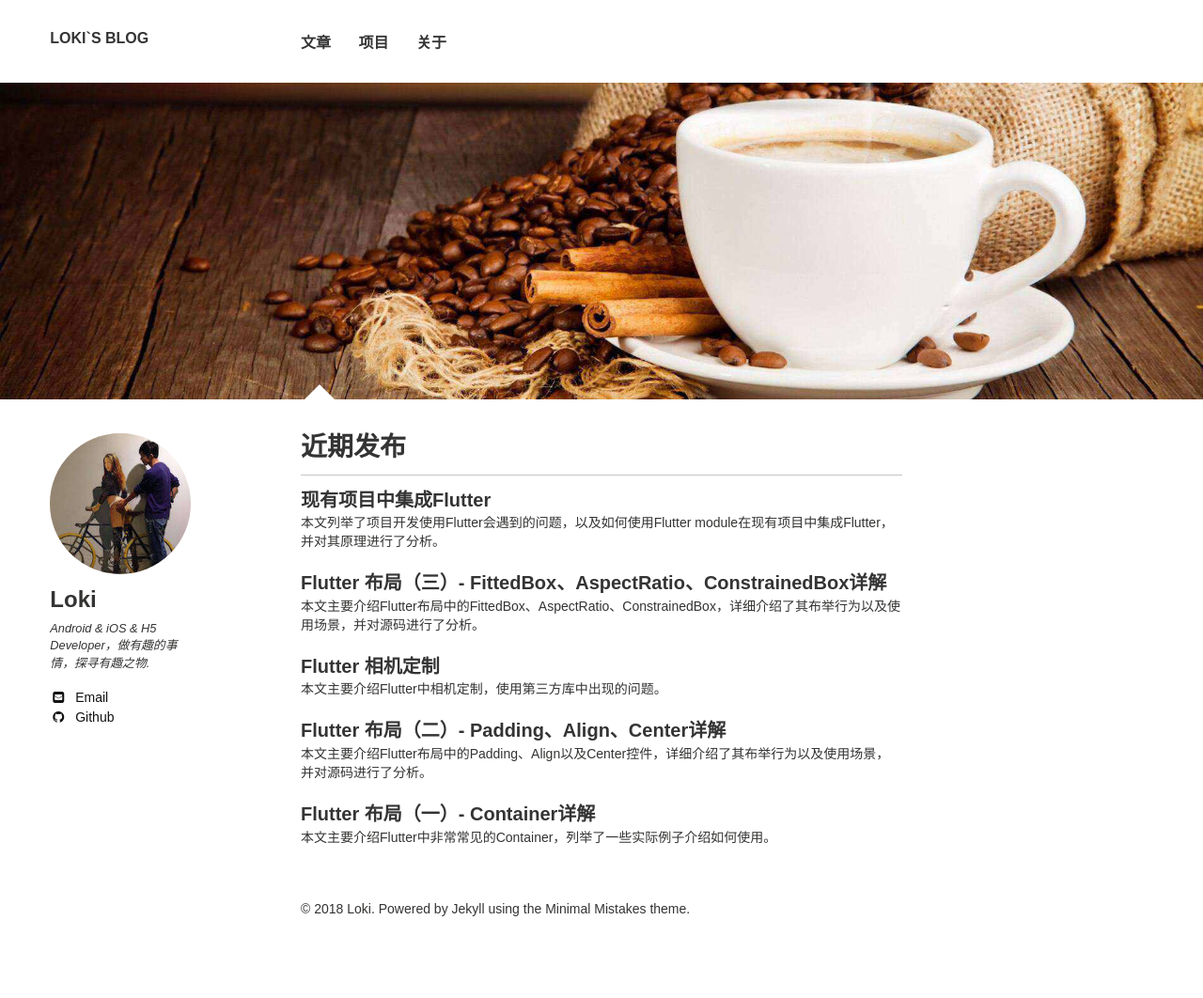
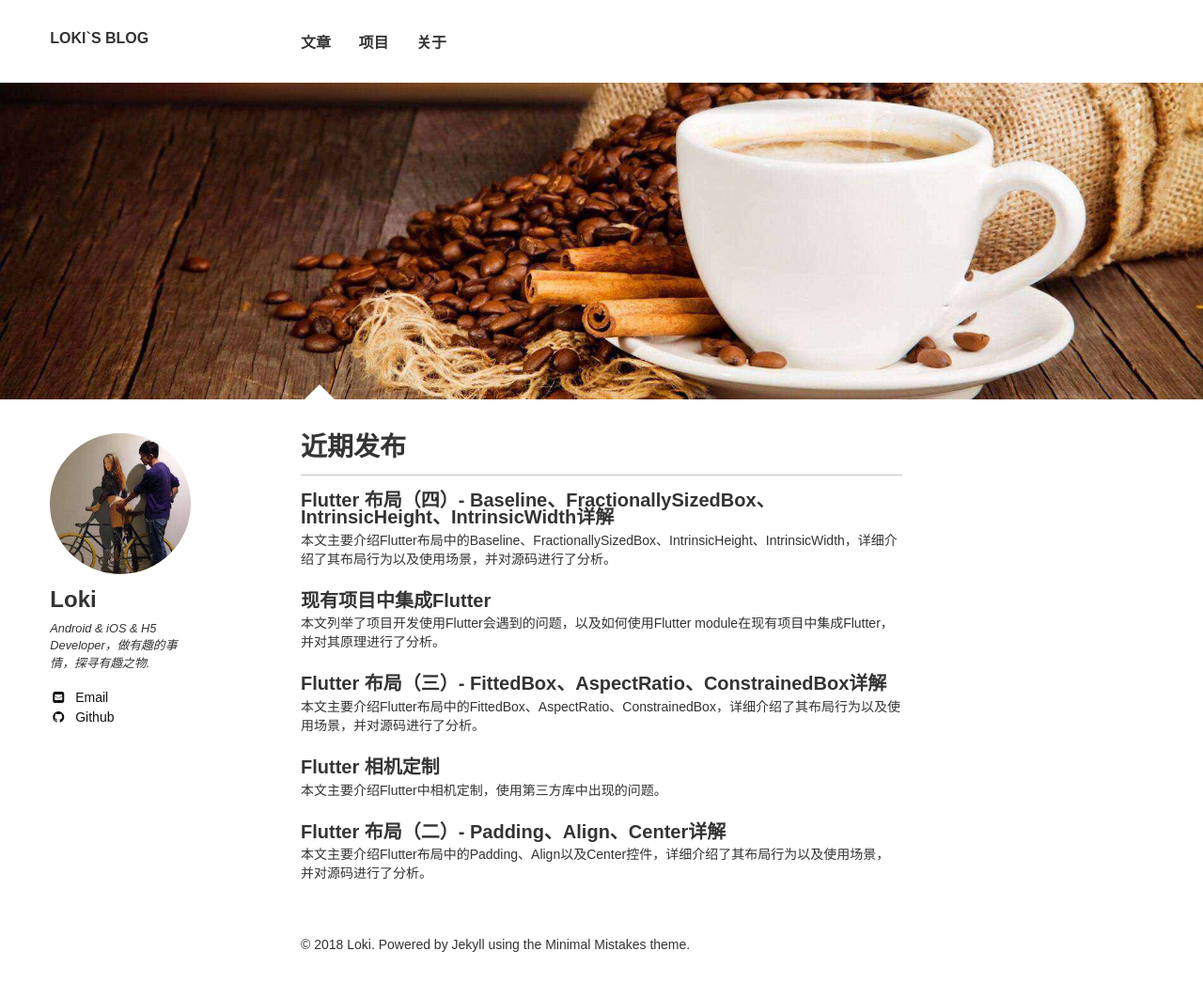
Before and after one commit to yang7229693/yang7229693.github.io, a Jekyll site: the page built from index.md, in a window 1280 px wide. Shown: the whole page at 94% size. Built offline with Jekyll 4.4.1, drawn with Linux system fonts in a browser that asks for light colours; before the commit the page ends 1024 px from its top, so only the background shows below that; part of the change alters nothing that is shown.

Commit message:
add post

````diff
--- a/_posts/2018-06-10-flutter-widget-layout-02.md
+++ b/_posts/2018-06-10-flutter-widget-layout-02.md
@@ -2,14 +2,14 @@
 layout: post
 title: Flutter 布局（二）- Padding、Align、Center详解
 categories: reading-notes
-excerpt: 本文主要介绍Flutter布局中的Padding、Align以及Center控件，详细介绍了其布举行为以及使用场景，并对源码进行了分析。
+excerpt: 本文主要介绍Flutter布局中的Padding、Align以及Center控件，详细介绍了其布局行为以及使用场景，并对源码进行了分析。
 tag: [Flutter, Layout, Widget, Padding. Align, Center]
 comments: true
 image:
   feature: pic-book-1.jpg
 ---
 
-> 本文主要介绍Flutter布局中的Padding、Align以及Center控件，详细介绍了其布举行为以及使用场景，并对源码进行了分析。
+> 本文主要介绍Flutter布局中的Padding、Align以及Center控件，详细介绍了其布局行为以及使用场景，并对源码进行了分析。
 
 ## 1. Padding
 
--- a/_posts/2018-06-22-flutter-widget-3.md
+++ b/_posts/2018-06-22-flutter-widget-3.md
@@ -2,14 +2,14 @@
 layout: post
 title: Flutter 布局（三）- FittedBox、AspectRatio、ConstrainedBox详解
 categories: reading-notes
-excerpt: 本文主要介绍Flutter布局中的FittedBox、AspectRatio、ConstrainedBox，详细介绍了其布举行为以及使用场景，并对源码进行了分析。
+excerpt: 本文主要介绍Flutter布局中的FittedBox、AspectRatio、ConstrainedBox，详细介绍了其布局行为以及使用场景，并对源码进行了分析。
 tag: [Flutter, Layout, Widget, FittedBox, AspectRatio, ConstrainedBox]
 comments: true
 image:
   feature: pic-book-1.jpg
 ---
 
-> 本文主要介绍Flutter布局中的FittedBox、AspectRatio、ConstrainedBox，详细介绍了其布举行为以及使用场景，并对源码进行了分析。
+> 本文主要介绍Flutter布局中的FittedBox、AspectRatio、ConstrainedBox，详细介绍了其布局行为以及使用场景，并对源码进行了分析。
 
 ## 1. FittedBox
 
--- /dev/null
+++ b/_posts/2018-07-15-flutter-layout-widget-4.md
@@ -0,0 +1,427 @@
+---
+layout: post
+title: Flutter 布局（四）- Baseline、FractionallySizedBox、IntrinsicHeight、IntrinsicWidth详解
+categories: reading-notes
+excerpt: 本文主要介绍Flutter布局中的Baseline、FractionallySizedBox、IntrinsicHeight、IntrinsicWidth，详细介绍了其布局行为以及使用场景，并对源码进行了分析。
+tag: [Flutter, Layout, Widget, FittedBox, AspectRatio, ConstrainedBox]
+comments: true
+image:
+  feature: pic-book-1.jpg
+---
+
+> 本文主要介绍Flutter布局中的Baseline、FractionallySizedBox、IntrinsicHeight、IntrinsicWidth四种控件，详细介绍了其布局行为以及使用场景，并对源码进行了分析。
+
+## 1. Baseline
+
+> A widget that positions its child according to the child's baseline.
+
+
+### 1.1 简介
+
+Baseline这个控件，做过移动端开发的都会了解过，一般文字排版的时候，可能会用到它。它的作用很简单，根据child的baseline，来调整child的位置。例如两个字号不一样的文字，希望底部在一条水平线上，就可以使用这个控件，是一个非常基础的控件。
+
+关于字符的Baseline，可以看下下面这张图，这具体就涉及到了字体排版，感兴趣的同学可以自行了解。
+
+![Baseline](http://whysodiao.com/images/baseline-intro.png)
+
+### 1.2 布局行为
+
+Baseline控件布局行为分为两种情况：
+
+* 如果child有baseline，则根据child的baseline属性，调整child的位置；
+* 如果child没有baseline，则根据child的bottom，来调整child的位置。
+
+### 1.3 继承关系
+
+```
+Object > Diagnosticable > DiagnosticableTree > Widget > RenderObjectWidget > SingleChildRenderObjectWidget > Baseline
+```
+ {: .notice}
+
+### 1.4 示例代码
+
+```
+new Row(
+  mainAxisAlignment: MainAxisAlignment.spaceBetween,
+  children: <Widget>[
+    new Baseline(
+      baseline: 50.0,
+      baselineType: TextBaseline.alphabetic,
+      child: new Text(
+        'TjTjTj',
+        style: new TextStyle(
+          fontSize: 20.0,
+          textBaseline: TextBaseline.alphabetic,
+        ),
+      ),
+    ),
+    new Baseline(
+      baseline: 50.0,
+      baselineType: TextBaseline.alphabetic,
+      child: new Container(
+        width: 30.0,
+        height: 30.0,
+        color: Colors.red,
+      ),
+    ),
+    new Baseline(
+      baseline: 50.0,
+      baselineType: TextBaseline.alphabetic,
+      child: new Text(
+        'RyRyRy',
+        style: new TextStyle(
+          fontSize: 35.0,
+          textBaseline: TextBaseline.alphabetic,
+        ),
+      ),
+    ),
+  ],
+)
+```
+ {: .notice}
+
+上述运行结果是左右两个文本跟中间的Container底部在一个水平线上，这也印证了Baseline的布局行为。
+
+![Baseline样例](http://whysodiao.com/images/baseline-sample.png)
+
+### 1.5 源码解析
+
+```
+const Baseline({
+  Key key,
+  @required this.baseline,
+  @required this.baselineType,
+  Widget child
+})
+```
+ {: .notice}
+
+#### 1.5.1 属性解析
+
+**baseline**：baseline数值，必须要有，从顶部算。
+
+**baselineType**：bseline类型，也是必须要有的，目前有两种类型：
+
+* alphabetic：对齐字符底部的水平线；
+* ideographic：对齐表意字符的水平线。
+
+#### 1.5.2 源码
+
+我们来看看源码中具体计算尺寸的这段代码
+
+```
+child.layout(constraints.loosen(), parentUsesSize: true);
+final double childBaseline = child.getDistanceToBaseline(baselineType);
+final double actualBaseline = baseline;
+final double top = actualBaseline - childBaseline;
+final BoxParentData childParentData = child.parentData;
+childParentData.offset = new Offset(0.0, top);
+final Size childSize = child.size;
+size = constraints.constrain(new Size(childSize.width, top + childSize.height));
+```
+ {: .notice}
+
+getDistanceToBaseline这个函数是获取baseline数值的，存在的话，就取这个值，不存在的话，则取其高度。
+
+整体的计算过程：
+
+1. 获取child的 baseline 值；
+2. 计算出top值，其为 baseline - childBaseline，这个值有可能为负数；
+3. 计算出Baseline控件尺寸，宽度为child的，高度则为 top + childSize.height。
+
+### 1.6 使用场景
+
+跟字符对齐相关的会用到，其他场景暂时没有想到。
+
+## 2. FractionallySizedBox
+
+> A widget that sizes its child to a fraction of the total available space
+
+### 2.1 简介
+
+FractionallySizedBox控件会根据现有空间，来调整child的尺寸，所以说child就算设置了具体的尺寸数值，也不起作用。
+
+### 2.2 布局行为
+
+FractionallySizedBox的布局行为主要跟它的宽高因子两个参数有关，当参数为null或者有具体数值的时候，布局表现不一样。当然，还有一个辅助参数alignment，作为对齐方式进行布局。
+
+* 当设置了具体的宽高因子，具体的宽高则根据现有空间宽高 * 因子，有可能会超出父控件的范围，当宽高因子大于1的时候；
+* 当没有设置宽高因子，则填满可用区域；
+
+### 2.3 继承关系
+
+```
+Object > Diagnosticable > DiagnosticableTree > Widget > RenderObjectWidget > SingleChildRenderObjectWidget > FractionallySizedBox
+```
+ {: .notice}
+
+### 2.4 示例代码
+
+```
+new Container(
+    color: Colors.blue,
+    height: 150.0,
+    width: 150.0,
+    padding: const EdgeInsets.all(10.0),
+    child: new FractionallySizedBox(
+      alignment: Alignment.topLeft,
+      widthFactor: 1.5,
+      heightFactor: 0.5,
+      child: new Container(
+        color: Colors.red,
+      ),
+    ),
+  )
+```
+ {: .notice}
+
+运行效果如下所示
+
+![FractionallySizedBox例子](http://whysodiao.com/images/FractionallySizedBox-sample.png)
+
+### 2.5 源码解析
+
+```
+const FractionallySizedBox({
+  Key key,
+  this.alignment = Alignment.center,
+  this.widthFactor,
+  this.heightFactor,
+  Widget child,
+})
+```
+ {: .notice}
+
+#### 2.5.1 属性解析
+
+**alignment**：对齐方式，不能为null。
+
+**widthFactor**：宽度因子，跟之前介绍的控件类似，宽度乘以这个值，就是最后的宽度。
+
+**heightFactor**：高度因子，用作计算最后实际高度的。
+
+其中widthFactor和heightFactor都有一个规则
+
+* 如果不为null，那么实际的最大宽高度则为child的宽高乘以这个因子；
+* 如果为null，那么child的宽高则会尽量充满整个区域。
+
+#### 2.5.2 源码
+
+FractionallySizedBox内部具体渲染是由RenderFractionallySizedOverflowBox来实现的，通过命名就可以看出，这个控件可能会Overflow。
+
+我们直接看实际计算尺寸的代码
+
+```
+double minWidth = constraints.minWidth;
+double maxWidth = constraints.maxWidth;
+if (_widthFactor != null) {
+  final double width = maxWidth * _widthFactor;
+  minWidth = width;
+  maxWidth = width;
+}
+double minHeight = constraints.minHeight;
+double maxHeight = constraints.maxHeight;
+if (_heightFactor != null) {
+  final double height = maxHeight * _heightFactor;
+  minHeight = height;
+  maxHeight = height;
+}
+```
+ {: .notice}
+
+源代码中，根据宽高因子是否存在，来进行相对应的尺寸计算。这个过程非常简单，不再赘述。
+
+### 2.6 使用场景
+
+当需要在一个区域里面取百分比尺寸的时候，可以使用这个，比方说，高度40%宽度70%的区域。当然，AspectRatio也可以达到近似的效果。
+
+## 3. IntrinsicHeight
+
+> A widget that sizes its child to the child's intrinsic height.
+
+### 3.1 简介
+
+IntrinsicHeight的作用是调整child到固定的高度。这个控件笔者也是看了很久，不知道它的作用是什么，官方说这个很有用，但是应该尽量少用，因为其效率问题。
+
+### 3.2 布局行为
+
+这个控件的作用，是将可能高度不受限制的child，调整到一个合适并且合理的尺寸。
+
+### 3.3 继承关系
+
+```
+Object > Diagnosticable > DiagnosticableTree > Widget > RenderObjectWidget > SingleChildRenderObjectWidget > IntrinsicHeight
+```
+ {: .notice}
+
+### 3.4 示例代码
+
+```
+new IntrinsicHeight(
+  child: new Row(
+    mainAxisAlignment: MainAxisAlignment.spaceBetween,
+    children: <Widget>[
+      new Container(color: Colors.blue, width: 100.0),
+      new Container(color: Colors.red, width: 50.0,height: 50.0,),
+      new Container(color: Colors.yellow, width: 150.0),
+    ],
+  ),
+);
+```
+ {: .notice}
+
+![IntrinsicHeight例子](http://whysodiao.com/images/IntrinsicHeight-sample.png)
+
+当没有IntrinsicHeight包裹着，可以看到，第一三个Container高度是不受限制的，当外层套一个IntrinsicHeight，第一三个Container高度就调整到第二个一样的高度。
+
+### 3.5 源码解析
+
+构造函数如下：
+
+```
+const IntrinsicHeight({ Key key, Widget child })
+```
+ {: .notice}
+
+#### 3.5.1 属性解析
+
+除了child，没有提供额外的属性。
+
+#### 3.5.2 源码
+
+当child不为null的时候，具体的布局代码如下：
+
+```
+BoxConstraints childConstraints = constraints;
+if (!childConstraints.hasTightHeight) {
+  final double height = child.getMaxIntrinsicHeight(childConstraints.maxWidth);
+  assert(height.isFinite);
+  childConstraints = childConstraints.tighten(height: height);
+}
+child.layout(childConstraints, parentUsesSize: true);
+size = child.size;
+```
+ {: .notice}
+
+首先会检测是否只有一个高度值满足约束条件，如果不是的话，则返回一个最小的高度。然后调整尺寸。
+
+### 3.6 使用场景
+
+说老实话，不知道在什么场景使用，可以替代的控件也有的。谷歌说很有用，效率会有问题，建议一般的就别用了。
+
+## 4. IntrinsicWidth
+
+> A widget that sizes its child to the child's intrinsic width.
+
+### 4.1 简介
+
+IntrinsicWidth从描述看，跟IntrinsicHeight类似，一个是调整高度，一个是调整宽度。同样是会存在效率问题，能别使用就尽量别使用。
+
+### 4.2 布局行为
+
+IntrinsicWidth不同于IntrinsicHeight，它包含了额外的两个参数，stepHeight以及stepWidth。而IntrinsicWidth的布局行为跟这两个参数相关。
+
+* 当stepWidth不是null的时候，child的宽度将会是stepWidth的倍数，当stepWidth值比child最小宽度小的时候，这个值不起作用；
+* 当stepWidth为null的时候，child的宽度是child的最小宽度；
+* 当stepHeight不为null的时候，效果跟stepWidth相同；
+* 当stepHeight为null的时候，高度取最大高度。
+
+### 4.3 继承关系
+
+```
+Diagnosticable > DiagnosticableTree > Widget > RenderObjectWidget > SingleChildRenderObjectWidget > IntrinsicWidth
+```
+ {: .notice}
+
+### 4.4 示例代码
+
+```
+new Container(
+  color: Colors.green,
+  padding: const EdgeInsets.all(5.0),
+  child: new IntrinsicWidth(
+    stepHeight: 450.0,
+    stepWidth: 300.0,
+    child: new Column(
+      children: <Widget>[
+        new Container(color: Colors.blue, height: 100.0),
+        new Container(color: Colors.red, width: 150.0, height: 100.0),
+        new Container(color: Colors.yellow, height: 150.0,),
+      ],
+    ),
+  ),
+)
+```
+ {: .notice}
+
+![IntrinsicWidth例子](http://whysodiao.com/images/IntrinsicWidth-sample.png)
+
+分别对stepWidth以及stepHeight设置不同的值，可以看到不同的效果，当step值比最小宽高小的时候，这个值其实是不起作用的。感兴趣的同学可以自己试试。
+
+### 4.5 源码解析
+
+构造函数
+
+```
+const IntrinsicWidth({ Key key, this.stepWidth, this.stepHeight, Widget child })
+```
+ {: .notice}
+
+#### 4.5.1 属性解析
+
+**stepWidth**：可以为null，效果参看上面所说的布局行为。
+
+**stepHeight**：可以为null，效果参看上面所说的布局行为。
+
+#### 4.5.2 源码
+
+我们先来看看布局代码中_applyStep函数
+
+```
+static double _applyStep(double input, double step) {
+assert(input.isFinite);
+if (step == null)
+  return input;
+return (input / step).ceil() * step;
+}
+```
+ {: .notice}
+
+如果存在step数值的话，则会是step的倍数，如果step为null，则返回原始的尺寸。
+
+接下来我们看看child不为null时候的布局代码
+
+```
+BoxConstraints childConstraints = constraints;
+if (!childConstraints.hasTightWidth) {
+  final double width = child.getMaxIntrinsicWidth(childConstraints.maxHeight);
+  assert(width.isFinite);
+  childConstraints = childConstraints.tighten(width: _applyStep(width, _stepWidth));
+}
+if (_stepHeight != null) {
+  final double height = child.getMaxIntrinsicHeight(childConstraints.maxWidth);
+  assert(height.isFinite);
+  childConstraints = childConstraints.tighten(height: _applyStep(height, _stepHeight));
+}
+child.layout(childConstraints, parentUsesSize: true);
+size = child.size;
+```
+ {: .notice}
+
+宽度方面的布局跟IntrinsicHeight高度部分相似，只是多了一个step的额外数值。总体的布局表现跟上面分析的布局行为一致，根据step值是否是null来进行判断，但是注意其对待高度与宽度的表现略有差异。
+
+### 4.6 使用场景
+
+这个控件，说老实话，笔者还是不知道该在什么场景下使用，可能会有些特殊的场景。但是从IntrinsicWidth与IntrinsicHeight布局差异看，Flutter基础控件封的确实很随性，一些可有可无甚至是重复的控件，我觉得精简精简挺好的，哈哈。
+
+## 5. 后话
+
+笔者建了一个Flutter学习相关的项目，[Github地址](https://github.com/yang7229693/flutter-study)，里面包含了笔者写的关于Flutter学习相关的一些文章，会定期更新，也会上传一些学习Demo，欢迎大家关注。
+
+##  6. 参考
+
+1. [Baseline class](https://docs.flutter.io/flutter/widgets/Baseline-class.html)
+2. [基线](https://zh.wikipedia.org/wiki/%E5%9F%BA%E7%B7%9A)
+3. [FractionallySizedBox class](https://docs.flutter.io/flutter/widgets/FractionallySizedBox-class.html)
+4. [IntrinsicHeight class](https://docs.flutter.io/flutter/widgets/IntrinsicHeight-class.html)
+5. [IntrinsicWidth class](https://docs.flutter.io/flutter/widgets/IntrinsicWidth-class.html)
````
